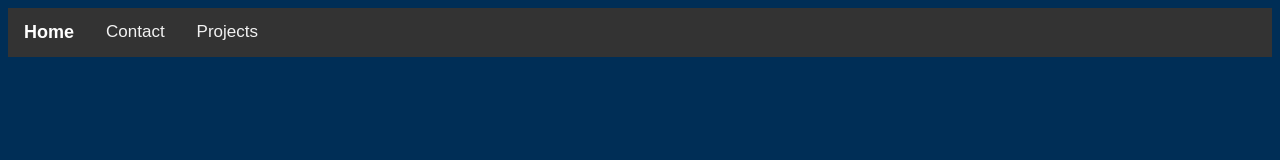
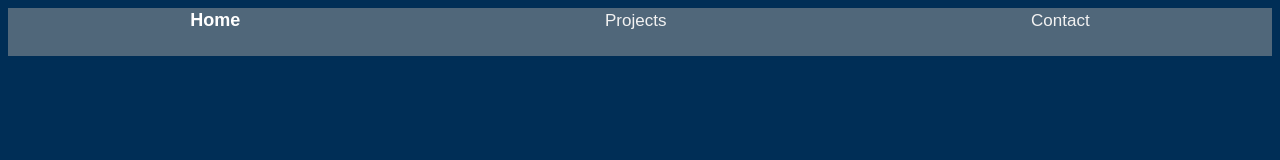
Before and after one commit to abollas99/portfolioWebsite, a plain HTML site: page homePage.html in a window 1280 px wide. Drawn offline with Linux system fonts and the light colour scheme.

Commit message:
Updated navbar to use flexbox

```diff
--- a/home.css
+++ b/home.css
@@ -8,16 +8,15 @@ body {
     font-size: 20px;
 
 }
-.topnav {
-    background-color: #333;
-    overflow: hidden;
-    margin: 0;
-    padding: 0;
-  }
-
-  /* Style the links inside the navigation bar */
-.topnav a {
-    float: left;
+#topNav {
+    background-color: #50677a;
+    width: 100%;
+    height: 48px;
+    margin: 0 auto;
+    display: flex;
+    justify-content: space-around;
+}
+#topNav a {
     color: #f2f2f2;
     text-align: center;
     padding: 14px 16px;
@@ -26,13 +25,13 @@ body {
   }
 
   /* Change the color of links on hover */
-.topnav a:hover {
+#topNav a:hover {
     font-weight: 900;
     color: white
   }
 
   /* Add a color to the active/current link */
-.topnav a.active {
+#topNav a.active {
     font-size: 18px;
     font-weight: 900;
     color: white;
--- a/homePage.html
+++ b/homePage.html
@@ -13,11 +13,11 @@
         <link rel="stylesheet" href="home.css">
     </head>
     <body>
-        <div class="topnav">
-        <a class="active" href="homePage.html">Home</a>
-        <a href="contactPage.html">Contact</a>
-        <a href="projectPage.html">Projects</a>
-      </div>
+        <section id="topNav">
+            <div  ><a class="active">Home</a></div>
+            <div  ><a href="projectPage.html">Projects</a></div>
+            <div  ><a href="contactPage.html">Contact</a></div>
+        </section>
 
         <!--[if lt IE 7]>
             <p class="browsehappy">You are using an <strong>outdated</strong> browser. Please <a href="#">upgrade your browser</a> to improve your experience.</p>
```
Also changed, not shown: contactPage.html (+5 -5 lines), projectPage.html (+5 -5 lines).
